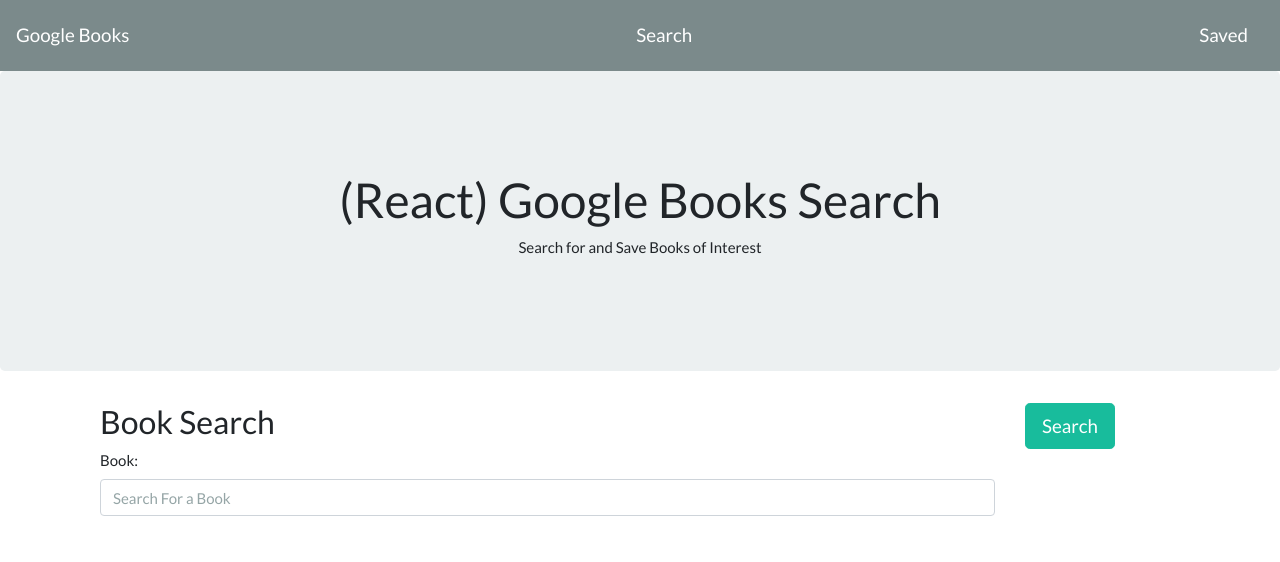
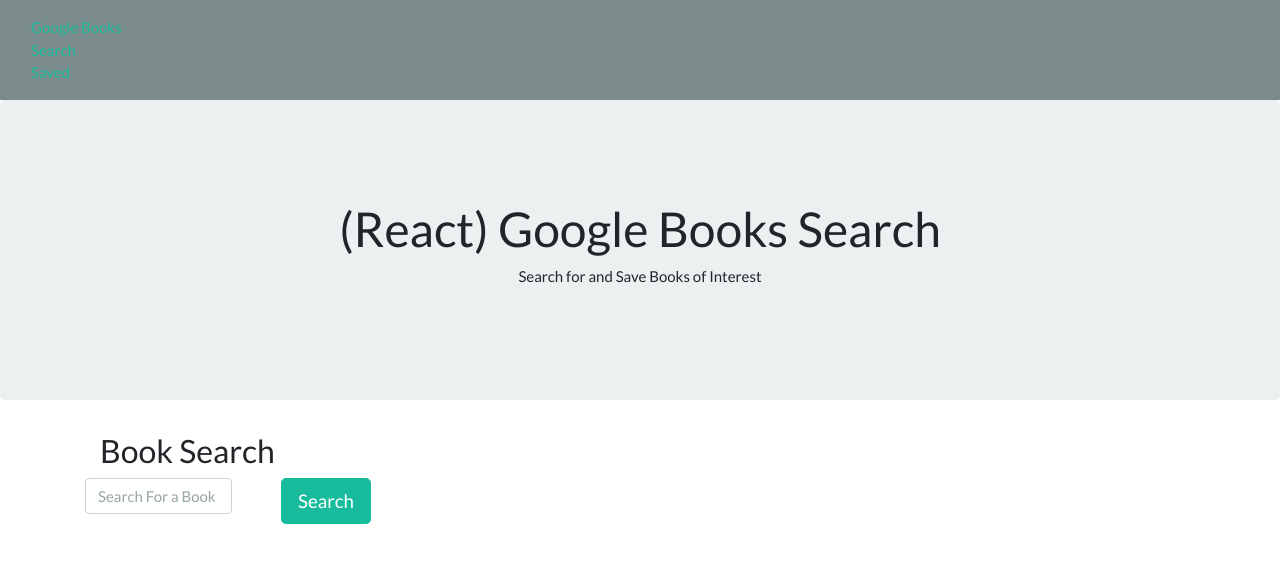
Before and after one commit to aalbareedi/BookSearch, a React (Create React App) app in the folder client/: page / in a window 1280 px wide. Shown: the top 562 px of the page. Built offline with nearby package versions, Linux system fonts and the light colour scheme.

Commit message:
final update 1

```diff
--- a/client/src/components/Input/index.js
+++ b/client/src/components/Input/index.js
@@ -1,14 +1,17 @@
 import React from "react";
-
+import "./style.css";
 // This component lets us use a bootstrap input element without worrying about class names
 // or manually wrapping the input with a form-group div
 // All of the props passed to this component are spread onto the input element
 function Input(props) {
   return (
     <div className="form-group">
-      <h3>Book Search</h3>
-      <label>Book:</label>
-      <input id="searchInput" className="form-control" type="text" {...props} />
+      <input
+        id="searchInput"
+        className="form-control input-mystyle"
+        type="text"
+        {...props}
+      />
     </div>
   );
 }
--- /dev/null
+++ b/client/src/components/Input/style.css
@@ -0,0 +1,3 @@
+.input-mystyle {
+  width: 75%;
+}
--- a/client/src/components/Nav/index.js
+++ b/client/src/components/Nav/index.js
@@ -4,16 +4,21 @@
 function Nav() {
   return (
     <nav className="navbar navbar-dark bg-dark">
-      <a className="navbar-brand" href="https://books.google.com/">
-        Google Books
-      </a>
-      <a className="navbar-brand" href="/search">
-        Search
-      </a>
-
-      <a className="navbar-brand" href="/saved">
-        Saved
-      </a>
+      <div class="container-fluid">
+        <ul class="nav navbar-nav">
+          <li>
+            <a href="https://books.google.com/">Google Books</a>
+          </li>
+          <li>
+            <a class="active" href="/search">
+              Search
+            </a>
+          </li>
+          <li>
+            <a href="/saved">Saved</a>
+          </li>
+        </ul>
+      </div>
     </nav>
   );
 }
--- a/client/src/components/SaveBtn/index.js
+++ b/client/src/components/SaveBtn/index.js
@@ -3,11 +3,11 @@
 
 // The ...props means, spread all of the passed props onto this element
 // That way we don't have to define them all individually
-function SaveBtn(props) {
+function SaveBtn({ children }) {
   return (
-    <button className="save-btn" {...props} role="button" tabIndex="0">
-      Save
-    </button>
+    <span className="view-btn" role="button" tabIndex="0">
+      {children}
+    </span>
   );
 }
 
--- a/client/src/pages/Search.js
+++ b/client/src/pages/Search.js
@@ -68,8 +68,9 @@
             <Col size="md-12">
               <form>
                 <Container>
+                  <h3>Book Search</h3>
                   <Row>
-                    <Col size="xs-9 sm-10">
+                    <Col size="xs-9">
                       <Input
                         name="title"
                         value={this.state.title}
@@ -77,7 +78,7 @@
                         placeholder="Search For a Book"
                       />
                     </Col>
-                    <Col size="xs-3 sm-2">
+                    <Col size="xs-3">
                       <Button
                         //  /*  onClick={() =>this.handleFormSubmit /*this.loadBooks(this.state.title)*/}*/
                         onClick={this.handleFormSubmit}
@@ -101,7 +102,11 @@
                       <Row>
                         <Col size="xs-4 sm-2">
                           <Thumbnail
-                            src={reci.volumeInfo.imageLinks.thumbnail}
+                            src={
+                              reci.volumeInfo.imageLinks !== undefined
+                                ? reci.volumeInfo.imageLinks.thumbnail
+                                : ""
+                            }
                           />
                         </Col>
                         <Col size="xs-6 sm-9">
@@ -126,16 +131,20 @@
                             title: reci.volumeInfo.title,
                             description: reci.volumeInfo.description,
                             link: reci.volumeInfo.canonicalVolumeLink,
-                            image: reci.volumeInfo.imageLinks.thumbnail
+                            image:
+                              reci.volumeInfo.imageLinks !== undefined
+                                ? reci.volumeInfo.imageLinks.thumbnail
+                                : ""
                           })
                         }
-                      />
+                      >
+                        <a>Save </a>
+                      </SaveBtn>
                       <ViewBtn>
                         <a
                           href={reci.volumeInfo.canonicalVolumeLink}
                           target="_blank"
                         >
-                          {" "}
                           View{" "}
                         </a>
                       </ViewBtn>
```
